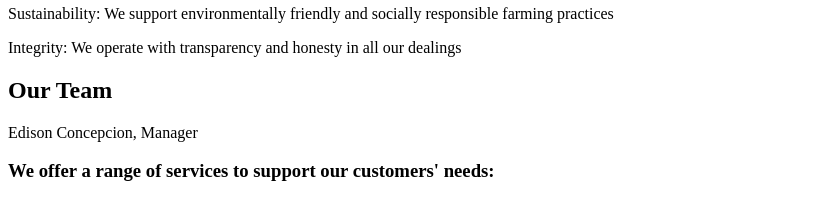
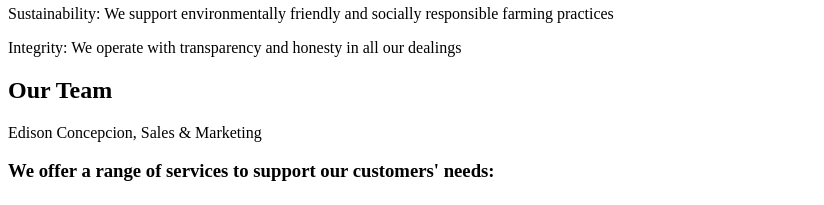
Before and after one commit to eaconcepcion/ciellapp, a Next.js app: page / in a window 1280 px wide. Shown: the part 1240-1445 px from the top of the page, without its empty margins (0-824 px from the left). Built offline with nearby package versions, Linux system fonts and the light colour scheme; no server answers; the database is empty.

Commit message:
Update page.js

```diff
--- a/src/app/page.js
+++ b/src/app/page.js
@@ -70,7 +70,7 @@ export default function Home() {
         />
         <div className="text-gray-500 max-w-md mx-auto mt-4 flex flex-col gap-4">
           <p>
-          Edison Concepcion, Manager
+          Edison Concepcion, Sales & Marketing
           </p>
         </div>
       </section>
```
